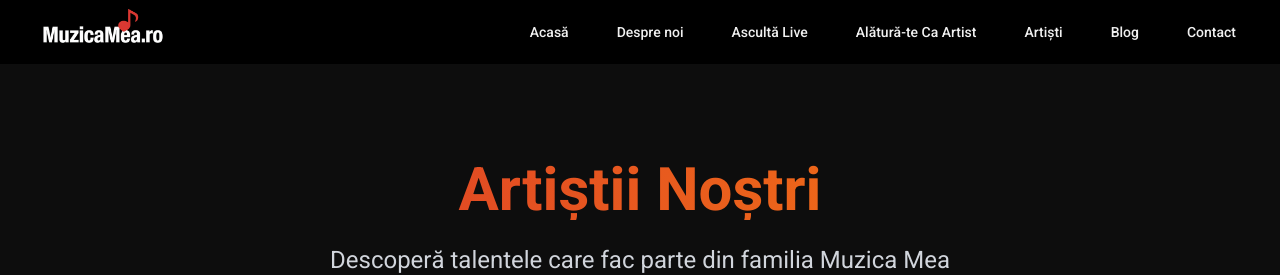
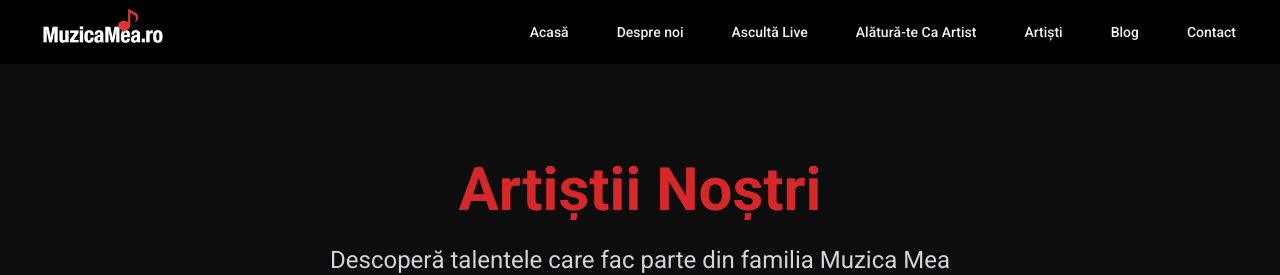
Before and after one commit to Cirstea-Eduard/muzica-mea-vercel-upload, a Next.js app: page /artisti in a window 1280 px wide. Shown: the top 275 px of the page. Built offline with nearby package versions, Linux system fonts and the light colour scheme.

Commit message:
MAPP-1:Color text artisti page

```diff
--- a/src/app/artisti/page.tsx
+++ b/src/app/artisti/page.tsx
@@ -88,7 +88,7 @@ const ArtistiPage = () => {
     <div className="min-h-screen bg-[#0D0D0D] text-white">
       <section className="relative py-24 px-4">
         <div className="max-w-6xl mx-auto text-center">
-          <h1 className="text-5xl md:text-6xl font-bold mb-6 bg-gradient-to-r from-[#d62828] to-[#f77f00] bg-clip-text text-transparent">
+          <h1 className="text-5xl md:text-6xl font-bold mb-6 bg-[#d62828] bg-clip-text text-transparent">
             Artiștii Noștri
           </h1>
           <p className="text-xl md:text-2xl text-gray-300 mb-12">
```
